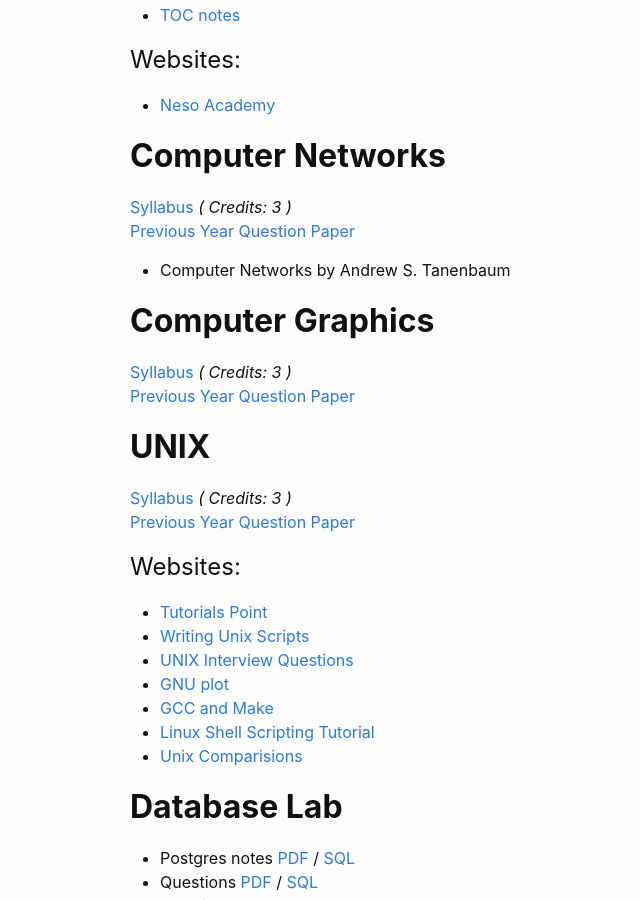
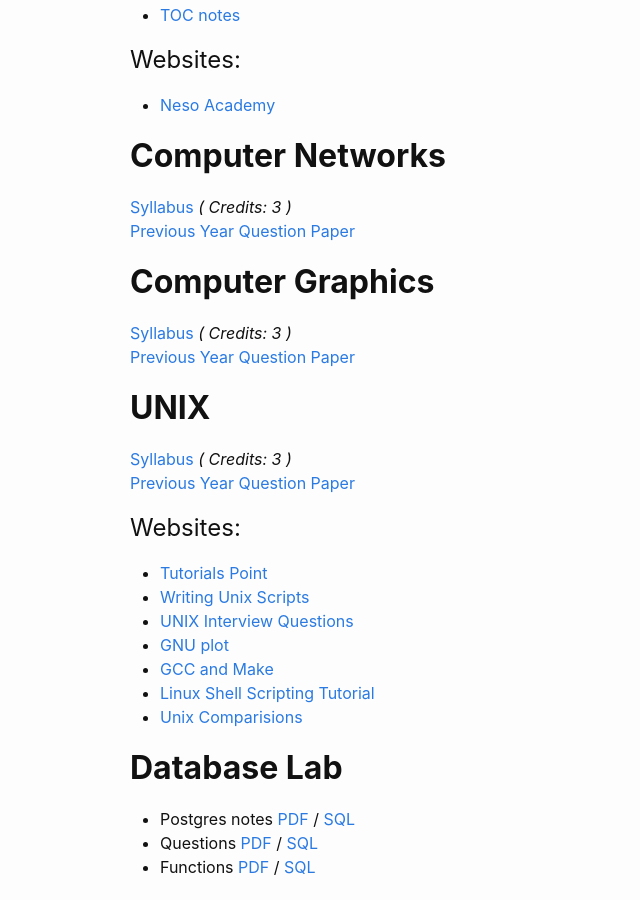
Before and after one commit to IT-GECBH/2020, a Jekyll site: the page built from resources.md, in a window 1280 px wide and 900 px high, scrolled down 2120 px. Shown: the whole window, without its empty margins (140-780 px from the left). Built offline with Jekyll 4.4.1, drawn with Linux system fonts in a browser that asks for light colours.

Commit message:
Removed textbook name.

```diff
--- a/resources.md
+++ b/resources.md
@@ -83,7 +83,6 @@
 [Syllabus][net-syll] *( Credits: 3 )* <br/>
 [Previous Year Question Paper][net-prev]
 
-* Computer Networks by Andrew S. Tanenbaum
 
 ## **Computer Graphics**
 [Syllabus][cg-syll] *( Credits: 3 )*  <br/>
```
